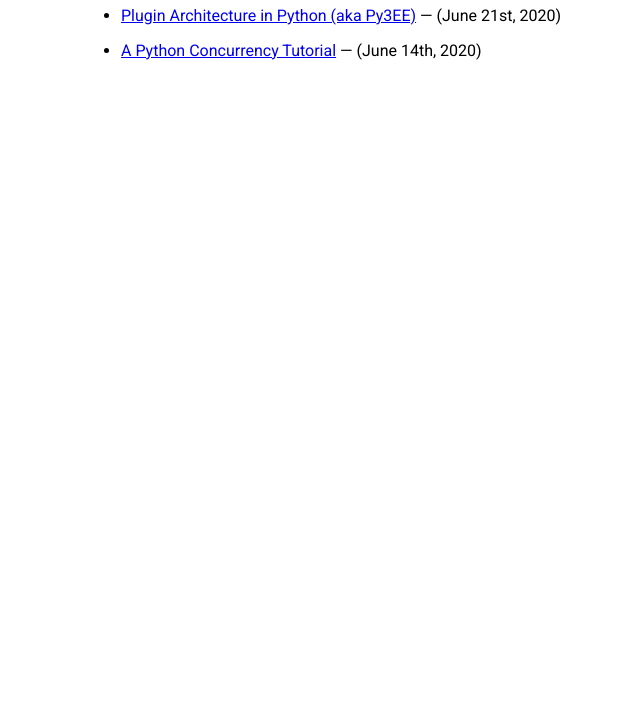
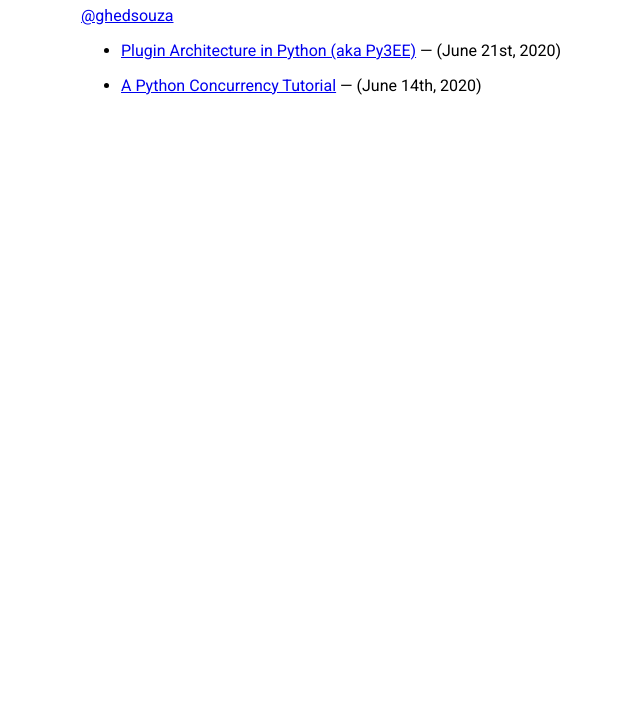
Before and after one commit to ghedsouza/ghedsouza, a plain HTML site: page index.html in a window 1280 px wide. Shown: the part 75-800 px from the top of the page, without its empty margins (209-849 px from the left). Drawn offline with Linux system fonts and the light colour scheme.

Commit message:
Add github profile link

```diff
--- a/index.html
+++ b/index.html
@@ -25,6 +25,7 @@
       <h1>
         Edward D'Souza
       </h1>
+      <p><a href="https://github.com/ghedsouza">@ghedsouza</a></p>
       <ul>
         <li>
           <a href="/python_plugin_architecture.html"
```
